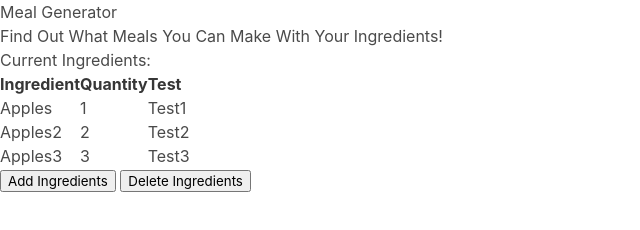
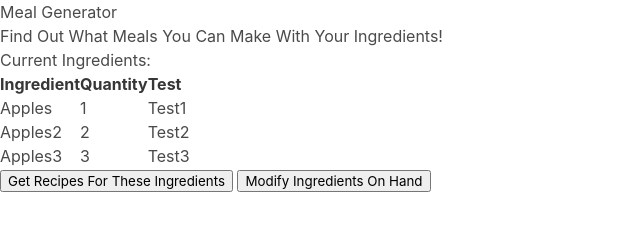
Before and after one commit to micahbrighton/food-finder, a website: page code/Ingredients/index.html in a window 1280 px wide. Shown: the whole page, without its empty margins (0-640 px from the left). Drawn offline with nearby package versions, Linux system fonts and the light colour scheme.

Commit message:
Ingredients Page Update

```diff
--- a/code/Ingredients/index.html
+++ b/code/Ingredients/index.html
@@ -41,8 +41,8 @@
                 <td>Test3</td>
             </tr>
         </table>
-        <button type="submit" id="add_ingredients">Add Ingredients</button>
-        <button type="submit" id="delete_ingredients">Delete Ingredients</button>
+        <button type="submit" id="get_recipes">Get Recipes For These Ingredients</button>
+        <button type="submit" id="modify_ingredients">Modify Ingredients On Hand</button>
     </div>
 
 </body>
```
